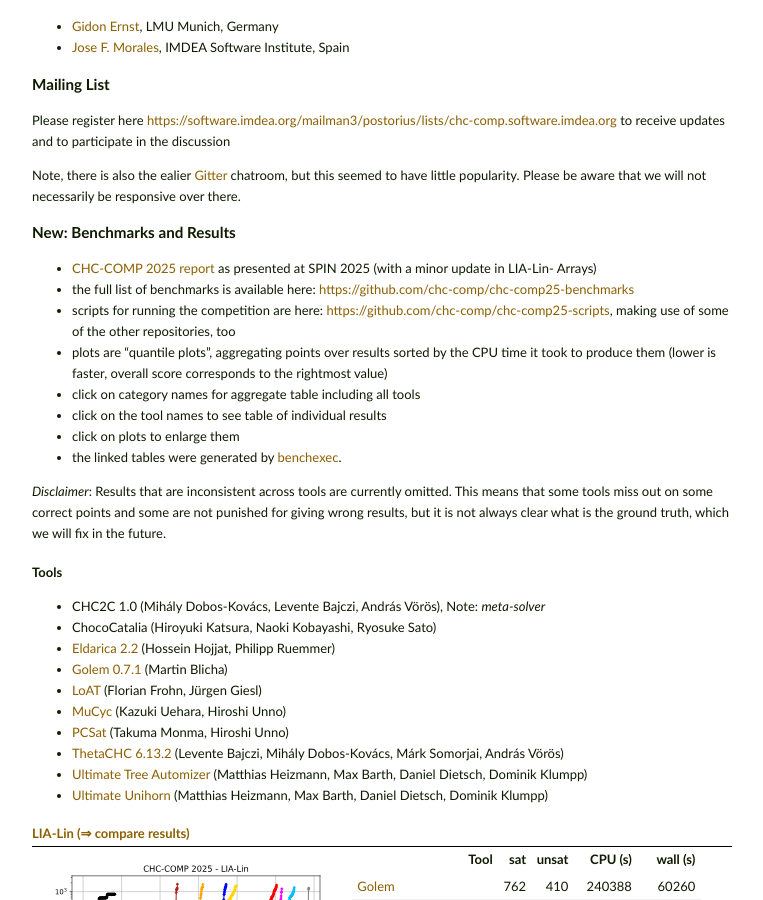
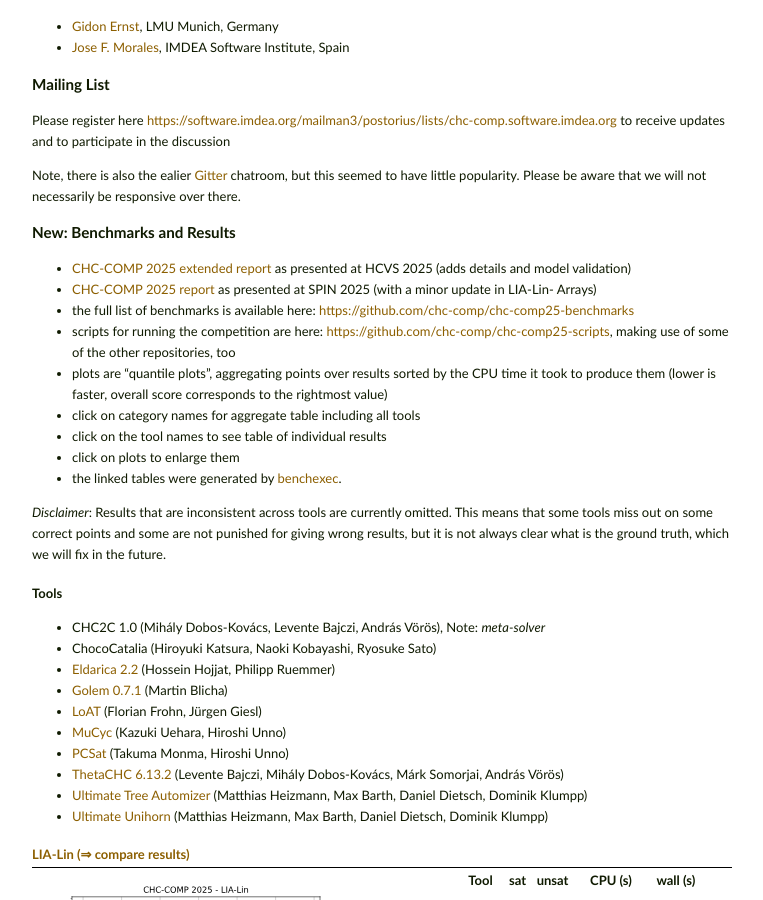
Before and after one commit to chc-comp/chc-comp.github.io, a Jekyll site: the page built from index.md, in a window 1280 px wide and 900 px high, scrolled down 313 px. Shown: the whole window, without its empty margins (258-1021 px from the left). Built offline with Jekyll 4.4.1, drawn with Linux system fonts in a browser that asks for light colours; nearby versions of some CDN libraries.

Commit message:
add another report

```diff
--- a/index.md
+++ b/index.md
@@ -61,7 +61,8 @@ Please be aware that we will not necessarily be responsive over there.
     h4 { margin-bottom: 2px; }
 </style>
 
-- [CHC-COMP 2025 report](2025/CHC-COMP%202025%20Report%20-%20SPIN.pdf) as presented at SPIN 2025 (with a minor update in LIA-Lin-
+- [CHC-COMP 2025 extended report](2025/CHC-COMP 2025 Extended Report - HCVS.pdf) as presented at HCVS 2025 (adds details and model validation)
+- [CHC-COMP 2025 report](2025/CHC-COMP 2025 Report - SPIN.pdf) as presented at SPIN 2025 (with a minor update in LIA-Lin-
 Arrays)
 - the full list of benchmarks is available here: <https://github.com/chc-comp/chc-comp25-benchmarks>
 - scripts for running the competition are here: <https://github.com/chc-comp/chc-comp25-scripts>, making use of some of the other repositories, too
```
Also changed, not shown: 1 other file.
